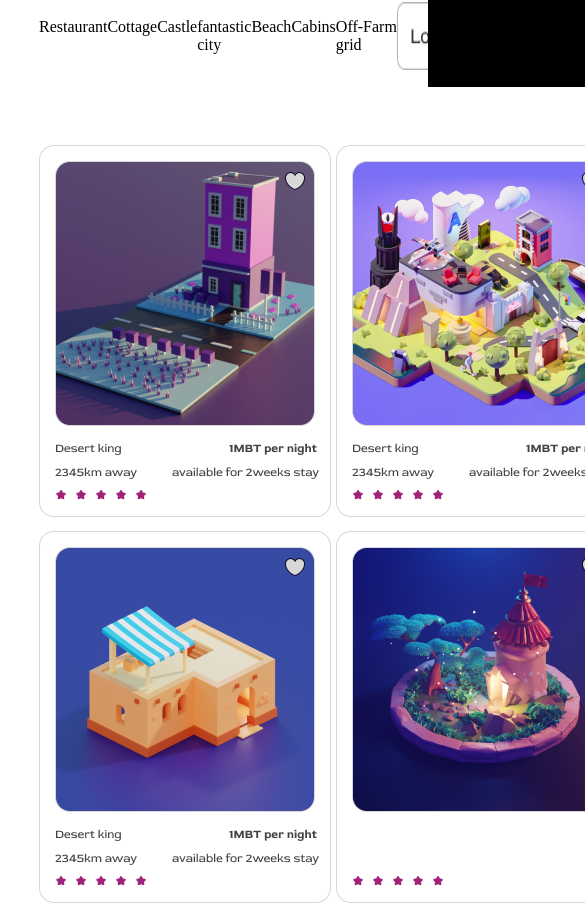
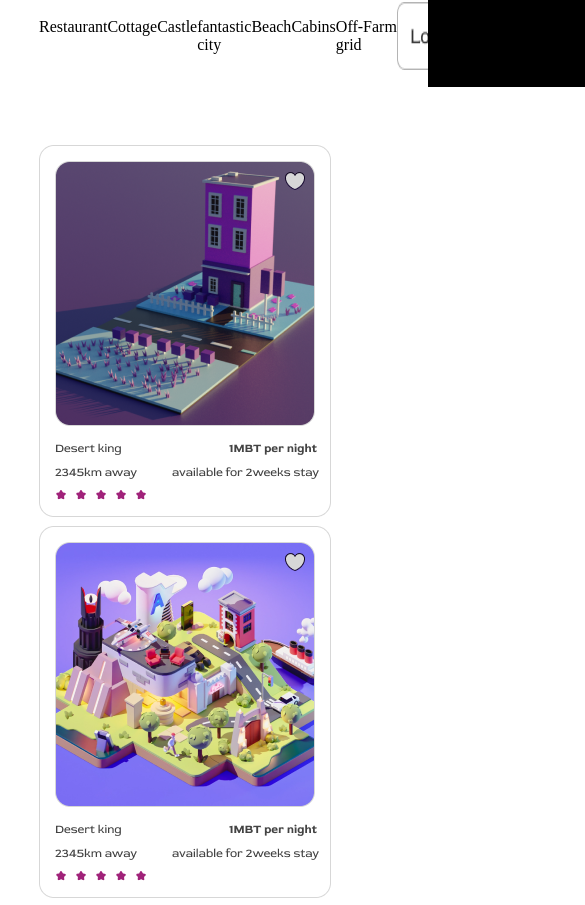
Before and after one commit to biocell/metabnb, a React (Create React App) app: page /Places in a window 390 px wide. Shown: the part 777-1682 px from the top of the page, 585 px wide, since content can reach past the window. Built offline with nearby package versions, Linux system fonts and the light colour scheme; a web font is replaced by a local one.

Commit message:
Update index.css

```diff
--- a/src/index.css
+++ b/src/index.css
@@ -209,6 +209,17 @@ code {
       padding-block: 1rem;
 
   }
+  .grid{
+    display: grid;
+    margin-top: 10px;
+    gap:5px;
+  }
+  .repeat-2{
+    grid-template-columns: repeat(2, 1fr);
+  }
+  .repeat-4{
+    grid-template-columns: repeat(1, 1fr);
+  }
 
   }
 
@@ -234,4 +245,15 @@ code {
     padding: 2rem;
     flex-direction: column-reverse;
   }
+  .grid{
+    display: grid;
+    margin-top: 10px;
+    gap:5px;
+  }
+  .repeat-2{
+    grid-template-columns: repeat(2, 1fr);
+  }
+  .repeat-4{
+    grid-template-columns: repeat(1, 1fr);
+  }
 }
```
